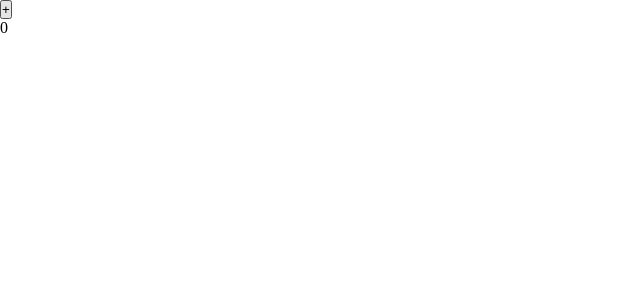
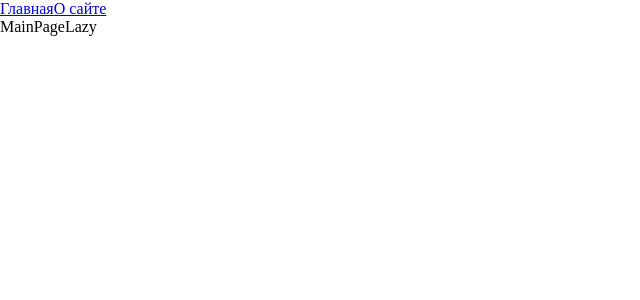
Before and after one commit to dansmht/Advanced-React-Project, a React app: page / in a window 1280 px wide. Shown: the top 300 px of the page, without its empty margins (0-640 px from the left). Built offline with nearby package versions, Linux system fonts and the light colour scheme.

Commit message:
add react-router-dom & add 2 pages with lazy loading

```diff
--- a/package.json
+++ b/package.json
@@ -15,6 +15,7 @@
     "@types/node": "^17.0.21",
     "@types/react": "^17.0.39",
     "@types/react-dom": "^17.0.11",
+    "@types/react-router-dom": "^5.3.3",
     "@types/webpack": "^5.28.1",
     "@types/webpack-dev-server": "^4.7.2",
     "css-loader": "^6.8.1",
@@ -32,6 +33,7 @@
   },
   "dependencies": {
     "react": "^17.0.2",
-    "react-dom": "^17.0.2"
+    "react-dom": "^17.0.2",
+    "react-router-dom": "^6.12.1"
   }
 }
--- a/src/App.tsx
+++ b/src/App.tsx
@@ -1,10 +1,24 @@
-import { Counter } from "./components/Counter";
+import { lazy, Suspense } from "react";
+import { Link, Route, Routes } from "react-router-dom";
+// import { AboutPage } from "./pages/AboutPage/AboutPage";
+// import { MainPage } from "./pages/MainPage/MainPage";
 import classes from './index.scss';
+
+const AboutPageAsync = lazy(() => import('./pages/AboutPage/AboutPage.lazy'))
+const MainPageAsync = lazy(() => import('./pages/MainPage/MainPage.lazy'))
 
 export const App = () => {
   return (
-    <div className={classes.App}>
-      <Counter />
-    </div>
+      <div className={classes.App}>
+        <Link to='/'>Главная</Link>
+        <Link to='/about'>О сайте</Link>
+
+        <Suspense fallback={<div>Loading...</div>}>
+          <Routes>
+              <Route path='/about' element={<AboutPageAsync />} />
+              <Route path='/' element={<MainPageAsync />} />
+          </Routes>
+        </Suspense>
+      </div>
   );
 };
--- a/src/index.tsx
+++ b/src/index.tsx
@@ -1,7 +1,10 @@
 import {render} from "react-dom";
+import { BrowserRouter as Router } from "react-router-dom";
 import { App } from "./App";
 
 render(
-  <App />,
+  <Router>
+    <App />
+  </Router>,
   document.getElementById('root'),
 );
--- /dev/null
+++ b/src/pages/AboutPage/AboutPage.lazy.tsx
@@ -0,0 +1,11 @@
+import React from "react";
+
+const AboutPageLazy = () => {
+  return (
+    <div>
+      AboutPageLazy
+    </div>
+  );
+};
+
+export default AboutPageLazy;
--- /dev/null
+++ b/src/pages/AboutPage/AboutPage.tsx
@@ -0,0 +1,7 @@
+export const AboutPage = () => {
+  return (
+    <div>
+      AboutPage
+    </div>
+  );
+};
--- /dev/null
+++ b/src/pages/MainPage/MainPage.lazy.tsx
@@ -0,0 +1,11 @@
+import React from "react";
+
+const MainPageLazy = () => {
+  return (
+    <div>
+      MainPageLazy
+    </div>
+  );
+};
+
+export default MainPageLazy;
--- /dev/null
+++ b/src/pages/MainPage/MainPage.tsx
@@ -0,0 +1,9 @@
+import React from "react";
+
+export const MainPage = () => {
+  return (
+    <div>
+      MainPage
+    </div>
+  );
+};
```
Also changed, not shown: 2 other files (tests, documents, lock files or other folders).
